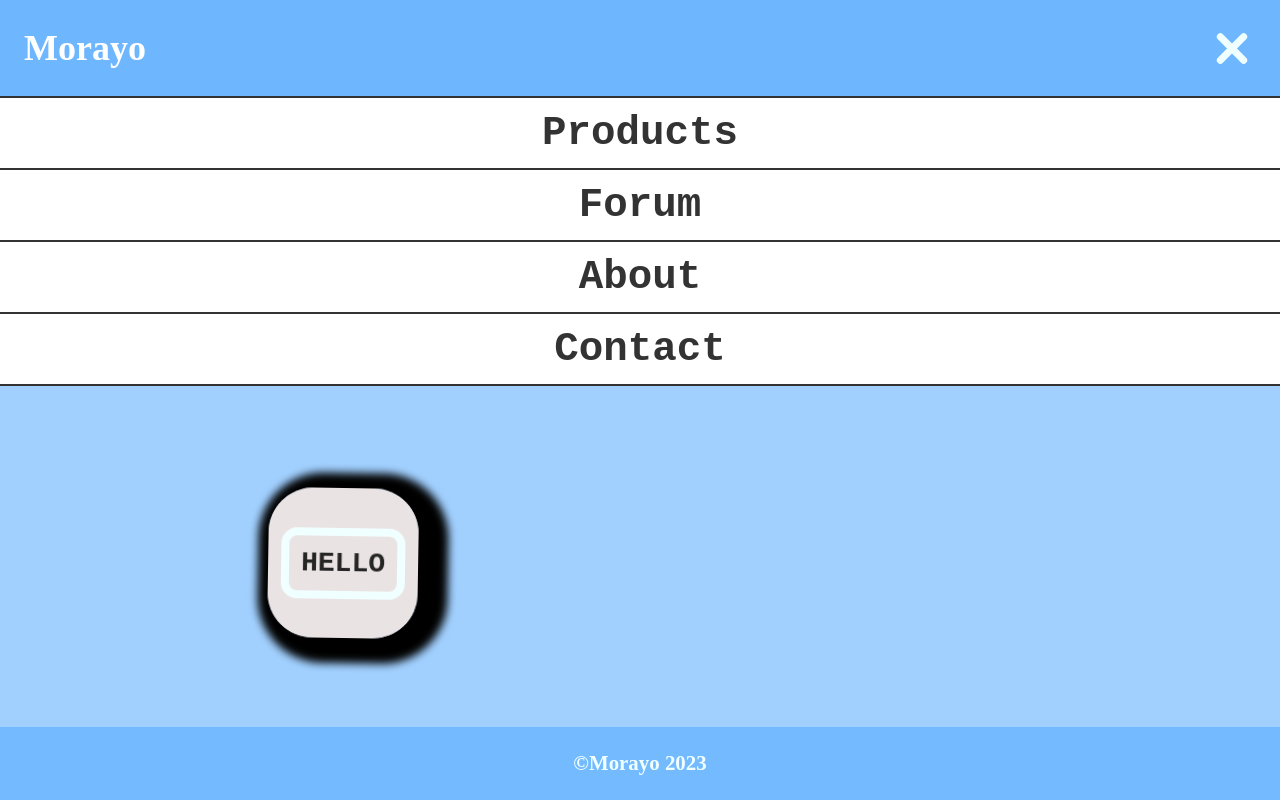
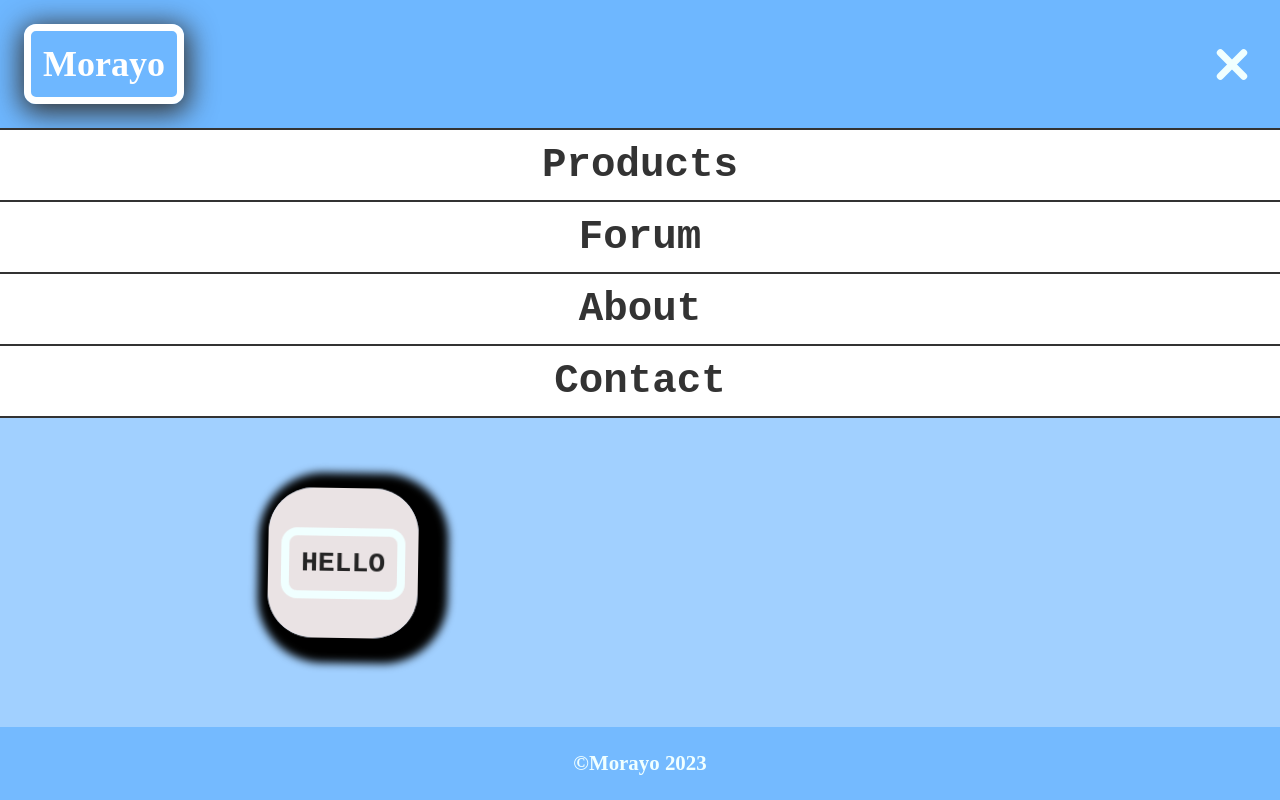
Before and after one commit to morayo-dev/css-drop-down-menu-animation, a plain HTML site: page src/menu.html in a window 1280 px wide. Drawn offline with Linux system fonts and the light colour scheme.

Commit message:
modified menu.css file

```diff
--- a/src/menu.css
+++ b/src/menu.css
@@ -59,6 +59,10 @@ header section {
 
 header h1 {
     color: #fff;
+    border: 7px solid #fff;
+    padding: 0.5rem;
+    border-radius: 12px;
+    box-shadow: #333 1px 5px 28px 4px;
 }
 
 /* HEADER STYLES ENDS */
```
